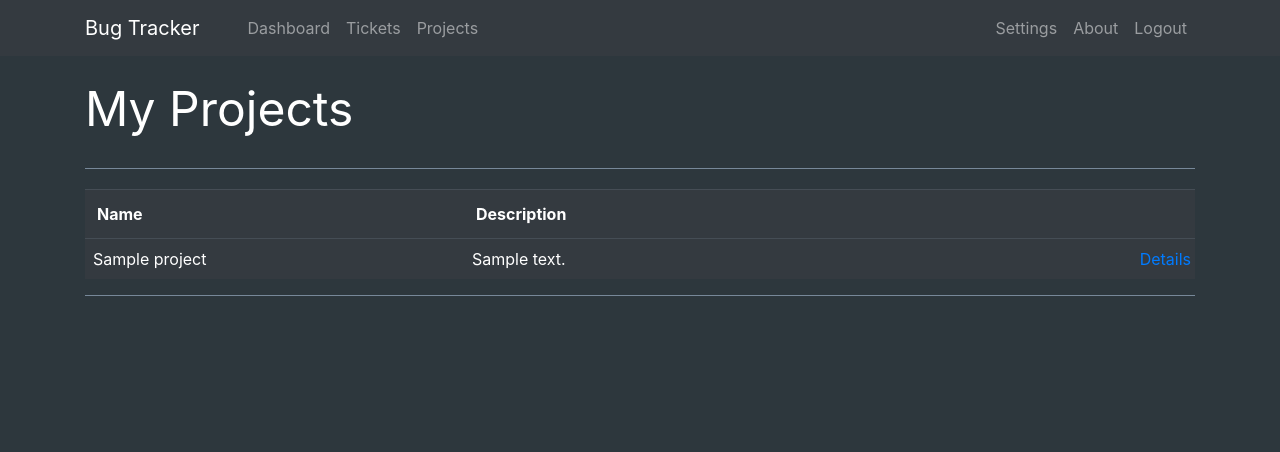
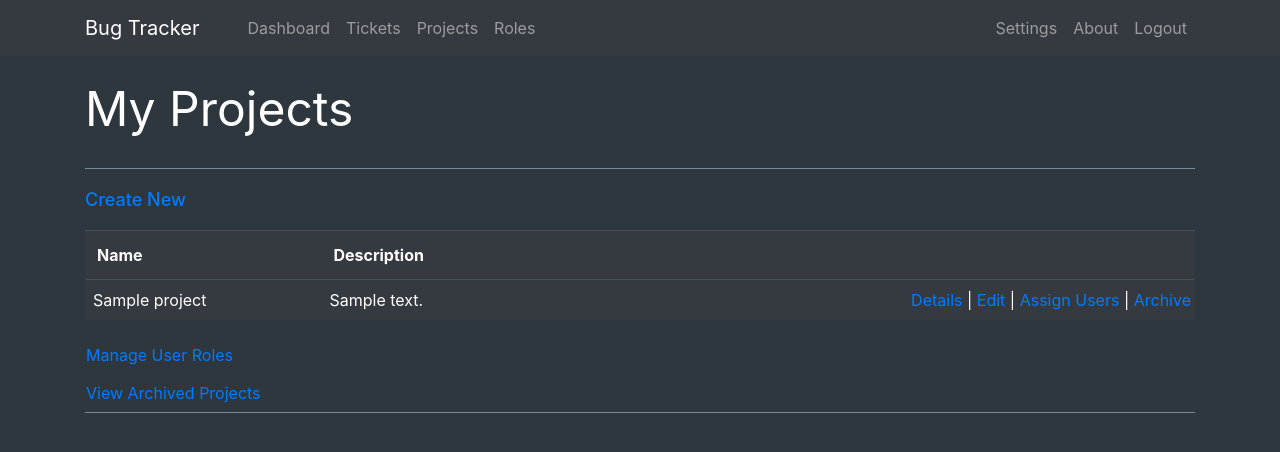
Before and after one commit to Anthony9698/BugTracker, a Django app: page /projects/ in a window 1280 px wide. Shown: the top 452 px of the page. Run offline with Django 3.2, Linux system fonts and the light colour scheme; a user stored in the database is signed in; tables that the repository leaves empty hold one stand-in row (values such as "Sample post"); some libraries are stand-ins or nearby versions.

Commit message:
Admin views can now be viewed if is_admin column is true.

```diff
--- a/src/profiles/templates/dashboard.html
+++ b/src/profiles/templates/dashboard.html
@@ -3,13 +3,13 @@
 {% load dashboard_extras %}
 
 {% block navbar %}
-{% include 'navbar.html' with user_roles=user_roles %}
+{% include 'navbar.html' with user_roles=user_roles user=user %}
 {% endblock %}
 
 {% block content %}
 <div class="top-heading">
     <h1>My Dashboard</h1>
-</div>
+ </div>
 <div class="second-heading">
     <h2>Recently updated tickets</h2>
 </div>
--- a/src/profiles/templates/navbar.html
+++ b/src/profiles/templates/navbar.html
@@ -18,7 +18,7 @@
                 <li class="nav-item">
                     <a class="nav-link" href="{% url 'projects' %}">Projects</a>
                 </li>
-                {% if 'Admin' in user_roles %}
+                {% if 'Admin' in user_roles or user.is_admin %}
                 <li class="nav-item">
                     <a class="nav-link" href="{% url 'admin_user_view' %}">Roles</a>
                 </li>
--- a/src/profiles/templates/project/project_detail.html
+++ b/src/profiles/templates/project/project_detail.html
@@ -12,7 +12,7 @@
             <dt>Name: </dt><dd>{{project.title}}</dd>
             <dt>Description: </dt><dd>{{project.description}}</dd>
         </dl>
-        {% if 'Admin' in user_roles or 'Project Manager' in user_roles %}
+        {% if 'Admin' in user_roles or 'Project Manager' in user_roles or user.is_admin %}
         <a class="btn btn-link p-0" href="{% url 'edit_project' project.id %}">Edit Project Details</a>
         {% endif %}
     </div>
@@ -36,7 +36,7 @@
                 {% endfor %}
             </tbody>
         </table>
-        {% if 'Admin' in user_roles or 'Project Manager' in user_roles %}
+        {% if 'Admin' in user_roles or 'Project Manager' in user_roles or user.is_admin %}
         <a class="btn btn-link pl-0" href="{% url 'assign_users' project.id %}">Edit Project Users</a><br>
         {% endif %}
         {% if 'Admin' in user_roles %}
@@ -47,7 +47,7 @@
 <div class="row mt-4">
     <div class="col">
         <h3>Project Tickets</h3>
-        {% if 'Admin' in user_roles or 'Project Manager' in user_roles %}
+        {% if 'Admin' in user_roles or 'Project Manager' in user_roles or user.is_admin %}
         <div class="mb-3">
             <a class="btn btn-link pl-0" href="{% url 'new_ticket' %}">Create New</a>
         </div>
--- a/src/profiles/templates/project/projects.html
+++ b/src/profiles/templates/project/projects.html
@@ -6,7 +6,7 @@
 </div>
 
 <div class="top-heading">
-    {% if 'Admin' in user_roles or 'Project Manager' in user_roles %}
+    {% if 'Admin' in user_roles or 'Project Manager' in user_roles or user.is_admin %}
     <h4><a href="{% url 'new_project' %}">Create New</a></h4>
     {% endif %}
     <table class="table table-dark table-hover">
@@ -29,7 +29,7 @@
             <td class="pr-1">
                 <div class="float-right">
                     <a href="{% url 'project_detail' project.id %}">Details</a>
-                    {% if 'Admin' in user_roles or 'Project Manager' in user_roles %}
+                    {% if 'Admin' in user_roles or 'Project Manager' in user_roles or user.is_admin %}
                     |
                     <a href="{% url 'edit_project' project.id %}">Edit</a> |
                     <a href="{% url 'assign_users' project.id %}">Assign Users</a> |
@@ -40,11 +40,11 @@
         </tr>
         {% endfor %}
     </table>
-    {% if 'Admin' in user_roles %}
+    {% if 'Admin' in user_roles or user.is_admin %}
     <a class="btn btn-link pl-0" href="{% url 'admin_user_view' %}">Manage User Roles</a>
     <br>
     {% endif %}
-    {% if 'Admin' in user_roles or 'Project Manager' in user_roles %}
+    {% if 'Admin' in user_roles or 'Project Manager' in user_roles or user.is_admin %}
     <a class="btn btn-link pl-0" href="{% url 'archived_projects' %}">View Archived Projects</a>
     {% endif %}
 </div>
--- a/src/profiles/templates/ticket/ticket_detail.html
+++ b/src/profiles/templates/ticket/ticket_detail.html
@@ -144,7 +144,7 @@
                         <b>{{comment.last_modified_date}}</b>
                         <br>
                     {% endif %}
-                    {% if comment.user == user or 'Admin' in user_roles or 'Project Manager' in user_roles %}
+                    {% if comment.user == user or 'Admin' in user_roles or 'Project Manager' in user_roles or user.is_admin %}
                     <a class="btn btn-link pl-0" href="{% url 'edit_comment' comment.id %}">Edit</a>
                     <a class="btn btn-link pl-0" href="{% url 'delete_comment' comment.id %}">Delete</a>
                     {% endif %}
--- a/src/profiles/utils.py
+++ b/src/profiles/utils.py
@@ -14,7 +14,7 @@ def get_user_tickets(request, user_roles):
     if 'Project Manager' in user_roles:
         user_tickets = Ticket.objects.filter(project__in=user_projects) | user_tickets
 
-    if 'Admin' in user_roles:
+    if 'Admin' in user_roles or request.user.is_admin:
         user_tickets = Ticket.objects.all()
 
     return user_tickets.order_by('-last_modified_date')
--- a/src/profiles/views.py
+++ b/src/profiles/views.py
@@ -7,7 +7,8 @@ from django.contrib import messages
 from profiles.forms import RegistrationForm, LoginForm, ProjectForm, TicketForm,\
     UserRolesForm, AddProjectUsersForm, RemoveProjectUsersForm, AssignTicketUserForm,\
     CommentForm, EditProfileForm
-from profiles.decorators import is_admin, is_project_manager, is_admin_or_manager, ticket_exists_viewable, project_exists_viewable, comment_exists_editable, user_has_role
+from profiles.decorators import is_admin, is_project_manager, is_admin_or_manager, \
+     ticket_exists_viewable, project_exists_viewable, comment_exists_editable, user_has_role
 from django.contrib.auth.forms import AuthenticationForm, PasswordChangeForm
 from profiles.models import UserProfile, Project, Ticket, Comment, TicketAuditTrail
 from django.http import HttpResponseNotFound
@@ -124,6 +125,7 @@ def dashboard(request):
         resolved_tickets_dict[proj.id] = resolved_tickets
 
     context = {
+        'user': request.user,
         'user_roles': user_roles,
         'user_tickets': user_tickets,
         'user_projects': user_projects,
@@ -141,6 +143,7 @@ def tickets(request):
     user_roles = [role for role in request.user.roles]
 
     context = {
+        'user': request.user,
         'user_roles': user_roles,
         'user_tickets': get_user_tickets(request, user_roles)
     }
@@ -152,13 +155,14 @@ def tickets(request):
 def projects(request):
     user_roles = [role for role in request.user.roles]
     # display all unarchived projects here if you are admin
-    if 'Admin' in user_roles:
+    if 'Admin' in user_roles or request.user.is_admin:
         user_projects = Project.objects.filter(archived=False)
 
     else:
         user_projects = Project.objects.filter(Q(users__id=request.user.id) & Q(archived=False))
 
     context = {
+        'user': request.user,
         'user_roles': user_roles,
         'user_projects': user_projects
     }
@@ -180,6 +184,7 @@ def new_ticket(request):
         form = TicketForm(request.user)
 
     context = {
+        'user': request.user,
         'user_roles': [role for role in request.user.roles],
         'new_ticket_form': form
     }
@@ -232,6 +237,7 @@ def edit_ticket(request, pk):
         return redirect("/tickets/detail/" + str(ticket.id))
 
     context = {
+        'user': request.user,
         'user_roles': user_roles,
         'edit_ticket_form': form
     }
@@ -252,6 +258,7 @@ def new_project(request):
         new_project_form = ProjectForm()
 
     context = {
+        'user': request.user,
         'user_roles': [role for role in request.user.roles],
         'new_project_form': new_project_form
     }
@@ -266,6 +273,7 @@ def project_detail(request, pk):
     project = Project.objects.get(pk=pk)
 
     context = {
+        'user': request.user,
         'user_roles': user_roles,
         'project': project,
         'project_tickets': get_user_tickets(request, user_roles)
@@ -284,6 +292,7 @@ def edit_project(request, pk):
         return redirect("projects")
 
     context = {
+        'user': request.user,
         'user_roles': [role for role in request.user.roles],
         'edit_project_form': form
     }
@@ -301,6 +310,7 @@ def admin_user_view(request):
         user_roles_dict[user.id] = list(user.roles)
 
     context = {
+        'user': request.user,
         'user_roles': [role for role in request.user.roles],
         'user_list': user_list,
         'user_roles_dict': user_roles_dict,
@@ -314,10 +324,10 @@ def admin_user_view(request):
 def edit_roles(request, pk):
     user = UserProfile.objects.get(pk=pk)
     role_form = UserRolesForm(request.POST or None, instance=user)
-
-    if role_form.is_valid():
-        role_form.save()
-        return redirect('admin_user_view')
+    if request.method == 'POST':
+        if role_form.is_valid():
+            role_form.save()
+            return redirect('admin_user_view')
 
     context = {
         'user_roles': [role for role in request.user.roles],
@@ -334,6 +344,7 @@ def archived_projects(request):
     project_list = Project.objects.filter(archived=True).order_by('title')
 
     context = {
+        'user': request.user,
         'user_roles': [role for role in request.user.roles],
         'project_list': project_list
     }
@@ -352,6 +363,7 @@ def archive_project(request, pk):
         return redirect('projects')
 
     context = {
+        'user': request.user,
         'user_roles': [role for role in request.user.roles],
         'project': project
     }
@@ -384,6 +396,7 @@ def assign_users(request, pk):
                     project.users.add(user)
 
     context = {
+        'user': request.user,
         'user_roles': [role for role in request.user.roles],
         'remove_project_users_form': remove_project_users_form,
         'add_project_users_form': add_project_users_form,
@@ -404,6 +417,7 @@ def assign_ticket(request, pk):
         return redirect("/tickets/detail/" + str(ticket.id))
 
     context = {
+        'user': request.user,
         'user_roles': [role for role in request.user.roles],
         'ticket': ticket,
         'assign_ticket_form': assign_ticket_form
@@ -428,6 +442,7 @@ def new_comment(request, pk):
         new_comment_form = CommentForm()
 
     context = {
+        'user': request.user,
         'user_roles': [role for role in request.user.roles],
         'new_comment_form': new_comment_form,
         'ticket': ticket
@@ -446,6 +461,8 @@ def delete_comment(request, pk):
         return redirect("/tickets/detail/" + str(comment.ticket.id))
 
     context = {
+        'user': request.user,
+        'user_roles': [role for role in request.user.roles],
         'comment': comment,
     }
 
@@ -463,6 +480,8 @@ def edit_comment(request, pk):
         return redirect("/tickets/detail/" + str(comment.ticket.id))
 
     context = {
+        'user': request.user,
+        'user_roles': [role for role in request.user.roles],
         'comment': comment,
         'edit_comment_form': edit_comment_form
     }
@@ -487,6 +506,7 @@ def ticket_history(request, pk):
         ticket_audits = paginator.page(paginator.num_pages)
 
     context = {
+        'user': request.user,
         'user_roles': [role for role in request.user.roles],
         'ticket': ticket,
         'ticket_audits': ticket_audits,
@@ -500,8 +520,8 @@ def ticket_history(request, pk):
 @login_required
 def manage_profile(request):
     context = {
-        'user_roles': [role for role in request.user.roles],
-        'my_user': request.user
+        'user': request.user,
+        'user_roles': [role for role in request.user.roles]
     }
 
     return render(request, 'user/profile.html', context)
@@ -516,8 +536,8 @@ def edit_profile(request):
         return redirect('manage_profile')
 
     context = {
+        'user': request.user,
         'user_roles': [role for role in request.user.roles],
-        'my_user': request.user,
         'my_profile_form': my_profile_form
     }
 
@@ -540,6 +560,7 @@ def change_password(request):
         password_change_form = PasswordChangeForm(request.user)
 
     context = {
+        'user': request.user,
         'user_roles': [role for role in request.user.roles],
         'change_password_form': password_change_form
     }
```
Also changed, not shown: src/profiles/decorators.py (+5 -4 lines).
